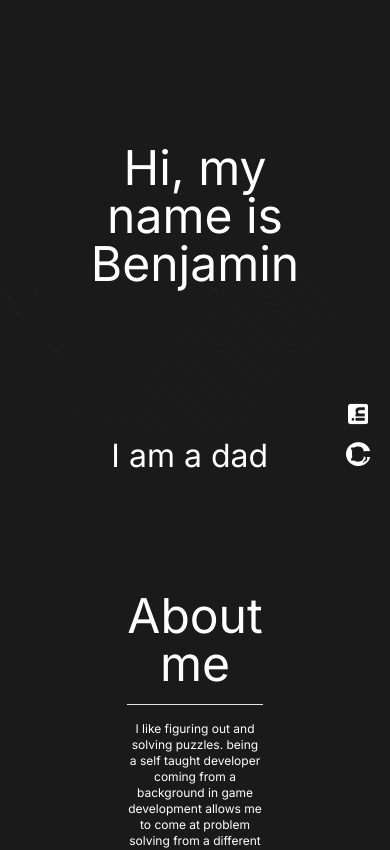
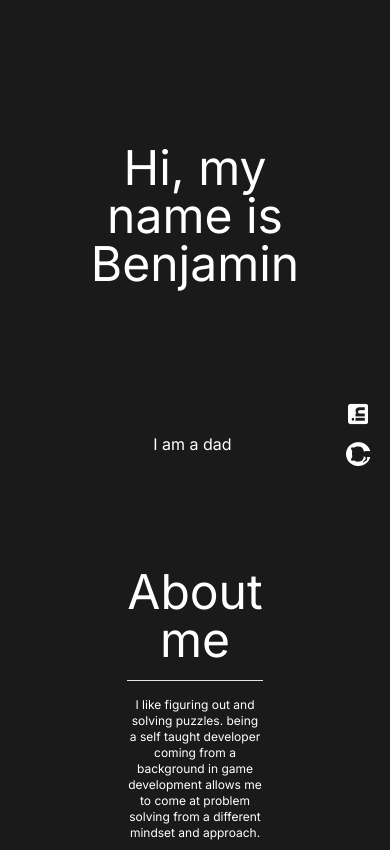
Before and after one commit to itsYaraso/portfolio, a Next.js app: page / in a window 390 px wide. Shown: the top 850 px of the page. Built offline with nearby package versions, Linux system fonts and the light colour scheme.

Commit message:
text wrap changed

```diff
--- a/src/app/components/backgroundBeams.tsx
+++ b/src/app/components/backgroundBeams.tsx
@@ -58,7 +58,7 @@ export const BackgroundBeams = React.memo(({ className }: { className?: string }
     ];
     return (
         <div
-            className='absolute  h-full w-full inset-0 flex items-center justify-center'>
+            className='absolute  h-full w-full inset-0 hidden md:flex items-center justify-center'>
             <svg
                 className=" pointer-events-none absolute z-0 size-full "
                 width="100%"
--- a/src/app/sections/naming.tsx
+++ b/src/app/sections/naming.tsx
@@ -7,7 +7,7 @@ export default function namingSection() {
                 <p className="text-5xl text-center ">Hi, my name is Benjamin</p>
             </div>
 
-            <div className="text-center pt-36 md:text-5xl ">
+            <div className="text-center pt-36 md:text-5xl text-nowrap">
                 <TypeAnimation
                     sequence={[
                         "I am a developer",
@@ -19,7 +19,7 @@ export default function namingSection() {
                     ]}
                     wrapper="span"
                     speed={50}
-                    style={{ fontSize: "2em", display: "inline-block" }}
+                    style={{ fontSize: "md:2em", display: "inline-block" }}
                     repeat={Infinity}
                 />
             </div>
```
